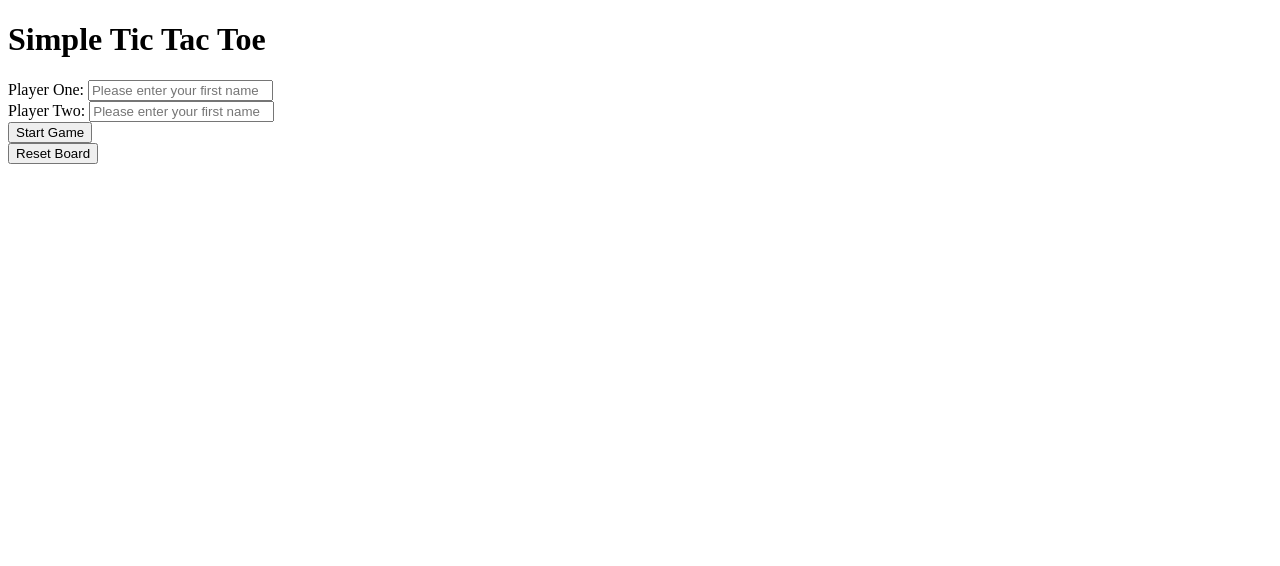
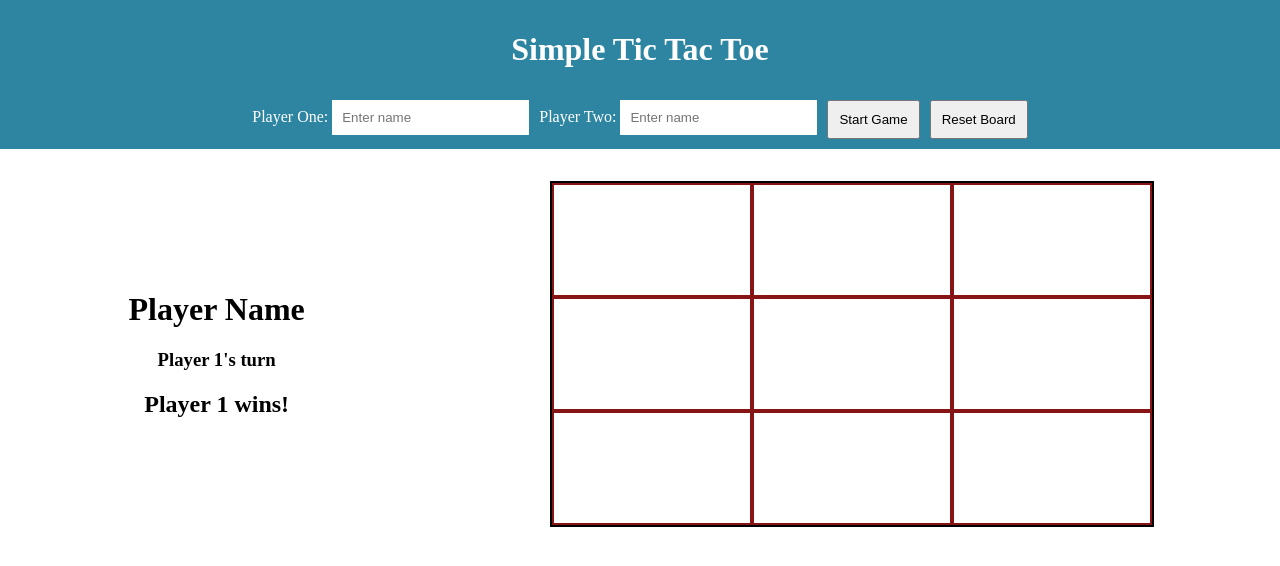
Before and after one commit to ladeoshodi/tic-tac-toe, a plain HTML site: page index.html in a window 1280 px wide. Drawn offline with Linux system fonts and the light colour scheme.

Commit message:
Add styling to the game board

```diff
--- a/index.html
+++ b/index.html
@@ -13,18 +13,33 @@
         <form action="#">
             <div>
                 <label for="player-one">Player One:</label>
-                <input type="text" name="player-one" id="player-one" placeholder="Please enter your first name" required>
+                <input type="text" name="player-one" id="player-one" placeholder="Enter name" required>
             </div>
             <div>
                 <label for="player-two">Player Two:</label>
-                <input type="text" name="player-two" id="player-two" placeholder="Please enter your first name" required>
+                <input type="text" name="player-two" id="player-two" placeholder="Enter name" required>
             </div>
             <button type="submit">Start Game</button>
         </form>
         <button type="button" class="reset-button">Reset Board</button>
     </header>
-    <main class="game-board">
-
+    <main class="main">
+        <div class="game-info">
+            <h1>Player Name</h1>
+            <h3>Player 1's turn</h3>
+            <h2>Player 1 wins!</h3>
+        </div>
+        <div class="game-board">
+            <div></div>
+            <div></div>
+            <div></div>
+            <div></div>
+            <div></div>
+            <div></div>
+            <div></div>
+            <div></div>
+            <div></div>
+        </div>
     </main>
 </body>
 </html>
--- a/style.css
+++ b/style.css
@@ -0,0 +1,84 @@
+body {
+    box-sizing: border-box;
+    margin: 0;
+    padding: 0;
+    height: 100vh;
+}
+
+.header {
+    background-color: rgb(45 133 162);
+    color: white;
+    display: flex;
+    flex-wrap: wrap;
+    justify-content: center;
+    align-items: center;
+    gap: 10px;
+    padding: 10px;
+}
+
+.header h1 {
+    width: 100%;
+    text-align: center;
+}
+
+.header form {
+    display: flex;
+    justify-content: space-around;
+    gap: 10px;
+}
+
+form>div>input {
+    border: none;
+    padding: 10px;
+}
+
+.header button {
+    padding: 10px;
+}
+
+.header button:hover {
+    cursor: pointer;
+}
+
+.main {
+    display: grid;
+    justify-items: center;
+    align-items: center;
+    grid-template-columns: 1fr 2fr;
+    height: 50vh;
+    padding: 5px;
+}
+
+.game-info {
+    text-align: center;
+}
+.game-board {
+    display: grid;
+    align-items: center;
+    grid-template-columns: 1fr 1fr 1fr;
+    border: 2px solid black;
+    width: 600px;
+}
+
+.game-board div {
+    border: 2px solid #871515;
+    padding: 10px;
+    height: 90px;
+}
+
+@media screen and (max-width: 500px) {
+    .header form {
+        flex-direction: column;
+        width: 100%;
+        text-align: center;
+    }
+    .main {
+        grid-template-columns: 1fr;
+    }
+    .game-board {
+        width: 300px;
+    }
+    .game-board div {
+        height: 60px;
+    }
+}
```
